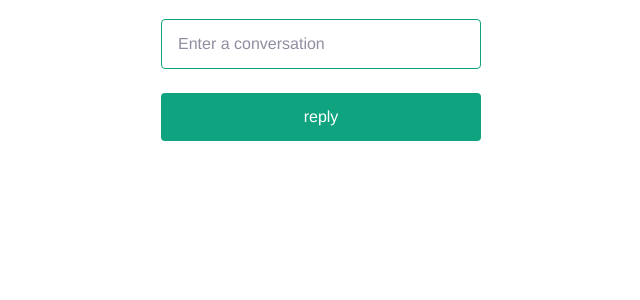
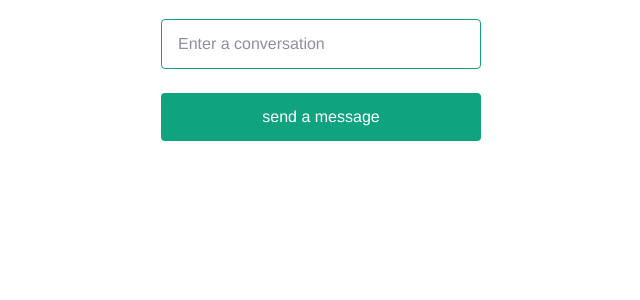
Before and after one commit to KotaniYutaka/chat-ai, a Flask app: page / in a window 1280 px wide. Shown: the part 177-477 px from the top of the page, without its empty margins (319-959 px from the left). Run offline with Flask 2, Linux system fonts and the light colour scheme; some web fonts are replaced.

Commit message:
Update index.html

```diff
--- a/templates/index.html
+++ b/templates/index.html
@@ -13,7 +13,7 @@
   <h3>Chat with AI</h3>
   <form action="/" method="post">
     <input type="text" name="animal" placeholder="Enter a conversation" required />
-    <input type="submit" value="reply" />
+    <input type="submit" value="send a message" />
   </form>
   {% if result %}
   <style>
```
